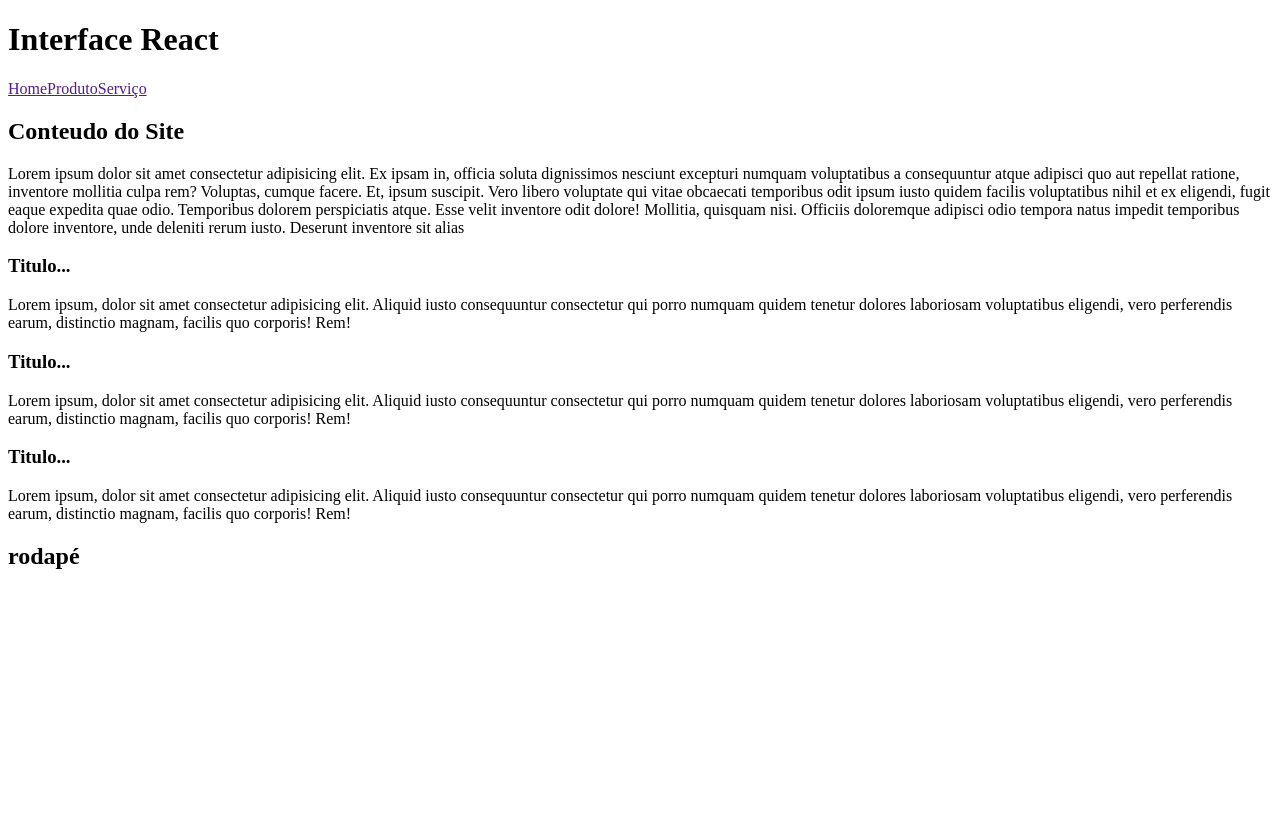
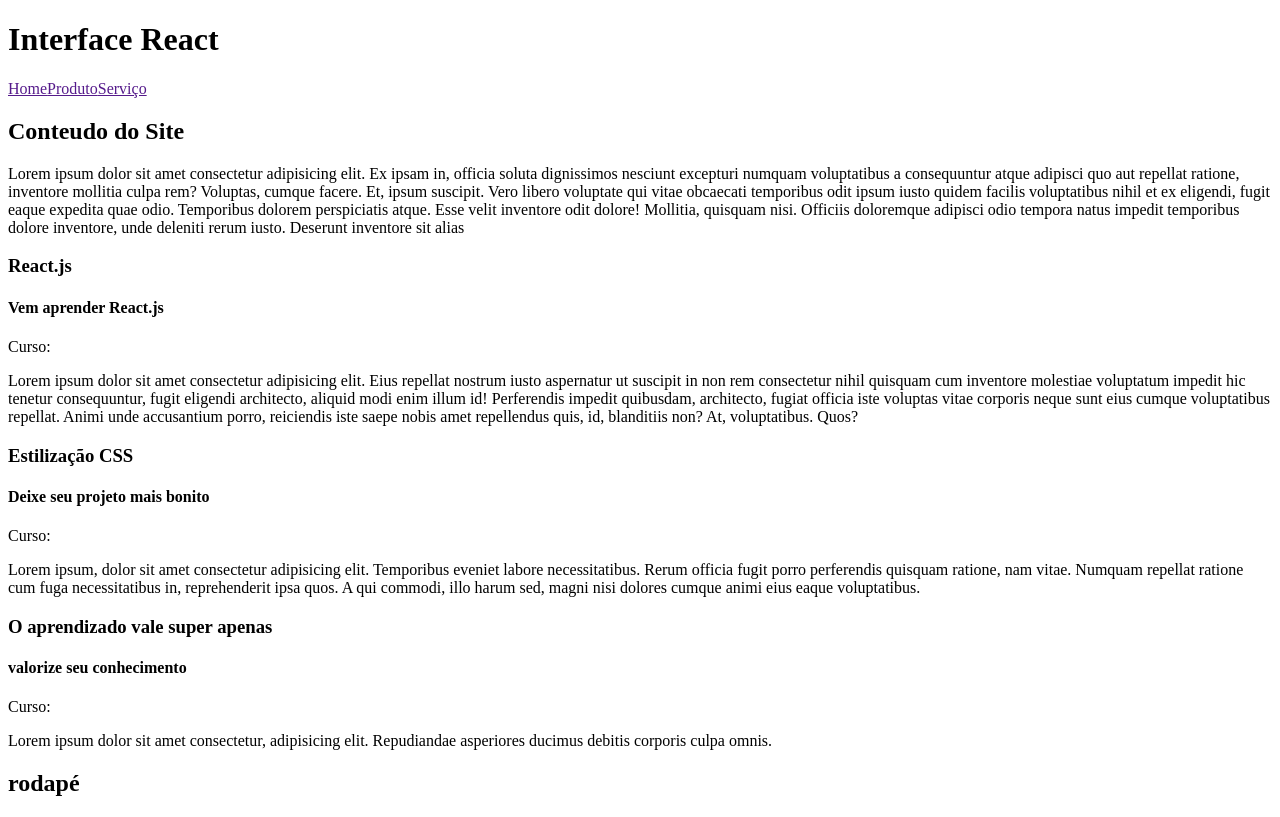
Before and after one commit to R0drigo-Pedroso/meu-app, a React (Create React App) app: page / in a window 1280 px wide. Built offline with nearby package versions, Linux system fonts and the light colour scheme.

Commit message:
usando props

```diff
--- a/src/App.jsx
+++ b/src/App.jsx
@@ -1,6 +1,6 @@
-import { Cabecalho } from "./components/layout/cabecalho";
-import { Conteudo } from "./components/layout/conteudo";
-import { Rodape } from "./components/layout/rodape";
+import Cabecalho from "./components/layout/cabecalho";
+import Conteudo from "./components/layout/conteudo";
+import Rodape from "./components/layout/rodape";
 
 const App = () => {
   return (
--- a/src/components/artigo.jsx
+++ b/src/components/artigo.jsx
@@ -1,15 +1,13 @@
-const Artigo = () => {
+/* Acesso as props usando destructuring de objeto */
+const Artigo = ({ titulo, curso, children, subtitulo }) => {
   return (
     <article>
-      <h3>Titulo...</h3>
-      <p>
-        Lorem ipsum, dolor sit amet consectetur adipisicing elit. Aliquid iusto
-        consequuntur consectetur qui porro numquam quidem tenetur dolores
-        laboriosam voluptatibus eligendi, vero perferendis earum, distinctio
-        magnam, facilis quo corporis! Rem!
-      </p>
+      <h3>{titulo}</h3>
+      <h4>{subtitulo}</h4>
+      <p>Curso:{curso}</p>
+      <p>{children}</p>
     </article>
   );
 };
 
-export { Artigo };
+export default Artigo;
--- a/src/components/layout/cabecalho.jsx
+++ b/src/components/layout/cabecalho.jsx
@@ -1,4 +1,4 @@
-import { Menu } from "../menu";
+import Menu from "../menu";
 
 const Cabecalho = () => {
   return (
@@ -11,4 +11,4 @@ const Cabecalho = () => {
 };
 
 // export default Cabecalho;
-export { Cabecalho };
+export default Cabecalho;
--- a/src/components/layout/conteudo.jsx
+++ b/src/components/layout/conteudo.jsx
@@ -1,6 +1,18 @@
-import { Artigo } from "../artigo";
+import Artigo from "../artigo";
 
 const Conteudo = () => {
+  const Curso = [
+    "React.js",
+    "Estilização CSS",
+    "O aprendizado vale super apenas",
+  ];
+
+  const Sub = [
+    "Vem aprender React.js",
+    "Deixe seu projeto mais bonito",
+    "valorize seu conhecimento",
+  ];
+
   return (
     <main>
       <section>
@@ -19,13 +31,37 @@ const Conteudo = () => {
         </p>
 
         {/* esse artigo e um components */}
-        <Artigo />
-        <Artigo />
-        <Artigo />
+        <Artigo titulo={Curso[0]} subtitulo={Sub[0]}>
+          <p>
+            Lorem ipsum dolor sit amet consectetur adipisicing elit. Eius
+            repellat nostrum iusto aspernatur ut suscipit in non rem consectetur
+            nihil quisquam cum inventore molestiae voluptatum impedit hic
+            tenetur consequuntur, fugit eligendi architecto, aliquid modi enim
+            illum id! Perferendis impedit quibusdam, architecto, fugiat officia
+            iste voluptas vitae corporis neque sunt eius cumque voluptatibus
+            repellat. Animi unde accusantium porro, reiciendis iste saepe nobis
+            amet repellendus quis, id, blanditiis non? At, voluptatibus. Quos?
+          </p>
+        </Artigo>
+        <Artigo titulo={Curso[1]} subtitulo={Sub[1]}>
+          <p>
+            Lorem ipsum, dolor sit amet consectetur adipisicing elit. Temporibus
+            eveniet labore necessitatibus. Rerum officia fugit porro perferendis
+            quisquam ratione, nam vitae. Numquam repellat ratione cum fuga
+            necessitatibus in, reprehenderit ipsa quos. A qui commodi, illo
+            harum sed, magni nisi dolores cumque animi eius eaque voluptatibus.
+          </p>
+        </Artigo>
+        <Artigo titulo={Curso[2]} subtitulo={Sub[2]}>
+          <p>
+            Lorem ipsum dolor sit amet consectetur, adipisicing elit.
+            Repudiandae asperiores ducimus debitis corporis culpa omnis.
+          </p>
+        </Artigo>
       </section>
     </main>
   );
 };
 
 // export default Conteudo;
-export { Conteudo };
+export default Conteudo;
--- a/src/components/layout/rodape.jsx
+++ b/src/components/layout/rodape.jsx
@@ -7,4 +7,4 @@ const Rodape = () => {
 };
 
 // export default Rodape;
-export { Rodape };
+export default Rodape;
--- a/src/components/menu.jsx
+++ b/src/components/menu.jsx
@@ -8,4 +8,4 @@ const Menu = () => {
   );
 };
 
-export { Menu };
+export default Menu;
```
Also changed, not shown: src/components/README.md (added).
